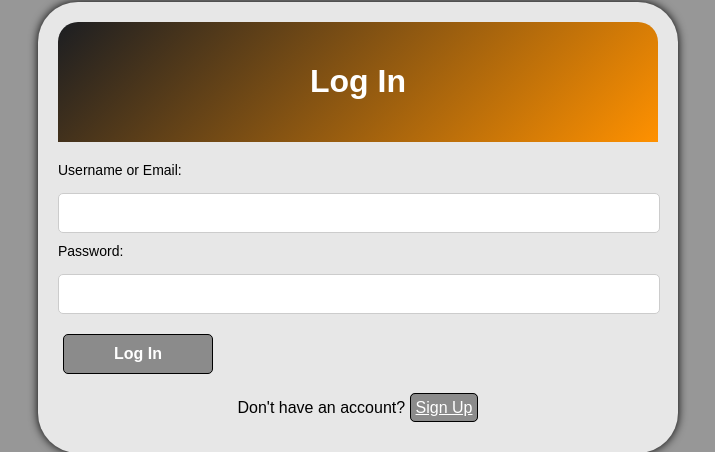
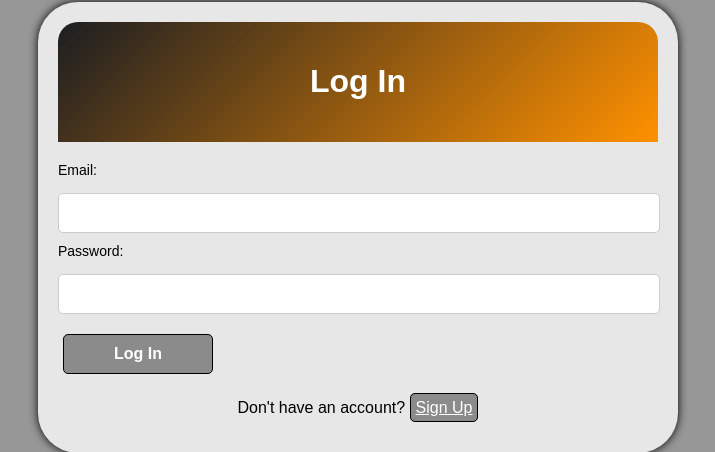
Before and after one commit to michaelIldefonso/Hash_demo, a Flask app: page /login in a window 1280 px wide. Shown: the part 68-520 px from the top of the page, without its empty margins (282-997 px from the left). Run offline with Flask 3, Linux system fonts and the light colour scheme.

Commit message:
username or email to email only

```diff
--- a/app/templates/login.html
+++ b/app/templates/login.html
@@ -13,8 +13,8 @@
         </div>
         <div class="form-section">
             <form action="{{ url_for('login') }}" method="POST">
-                <label for="username_or_email">Username or Email:</label>
-                <input type="text" name="username_or_email" required><br>
+                <label for="email">Email:</label>
+                <input type="email" name="email" required><br>
 
                 <label for="password">Password:</label>
                 <input type="password" name="password" required><br>
--- a/run.py
+++ b/run.py
@@ -1,5 +1,6 @@
 from flask import Flask, render_template, request, redirect, url_for, session
 from bisHash.hashing import bis_hash, verify_password, is_strong_password
+
 from app.models import db, User  # Adjust based on your project structure
 import os
 
@@ -17,12 +18,12 @@ def home():
 @app.route('/login', methods=['GET', 'POST'])  # Allow both GET and POST
 def login():
     if request.method == 'POST':
-        username_or_email = request.form.get('username_or_email')
+        email = request.form.get('email')
         password = request.form.get('password')
 
         # Fetch user based on username or email
         user = User.query.filter(
-            (User.userName == username_or_email) | (User.email == username_or_email)
+             (User.email == email)
         ).first()
 
         if user and verify_password(user.password, user.email, password):  # Verify hashed password
```
Also changed, not shown: instance/example.db.
